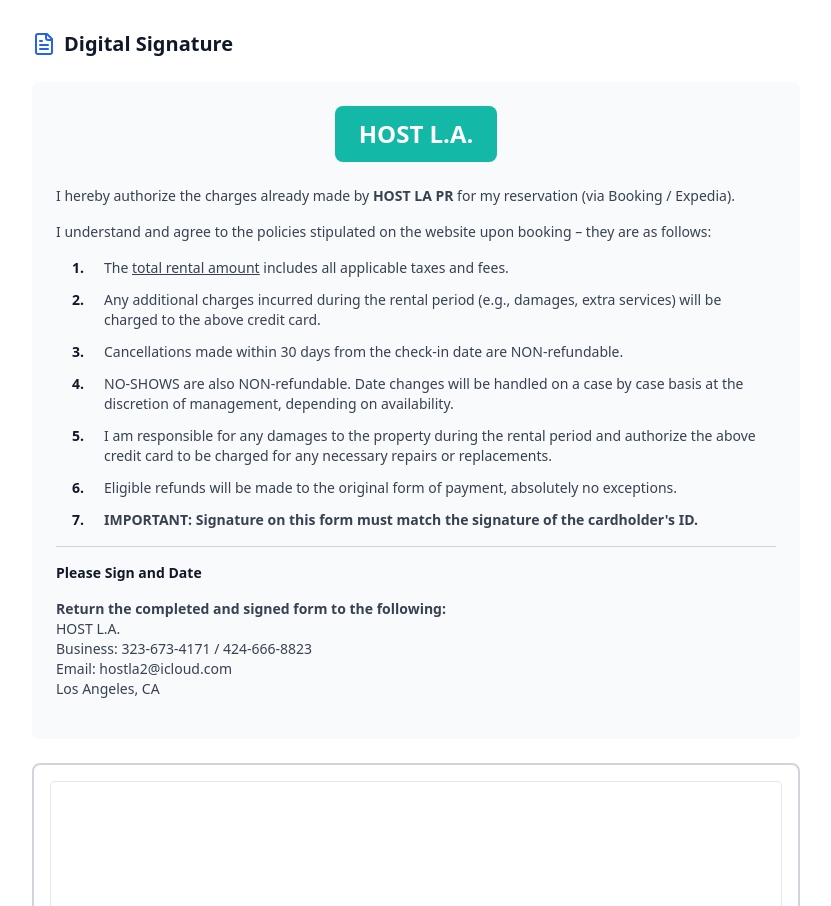
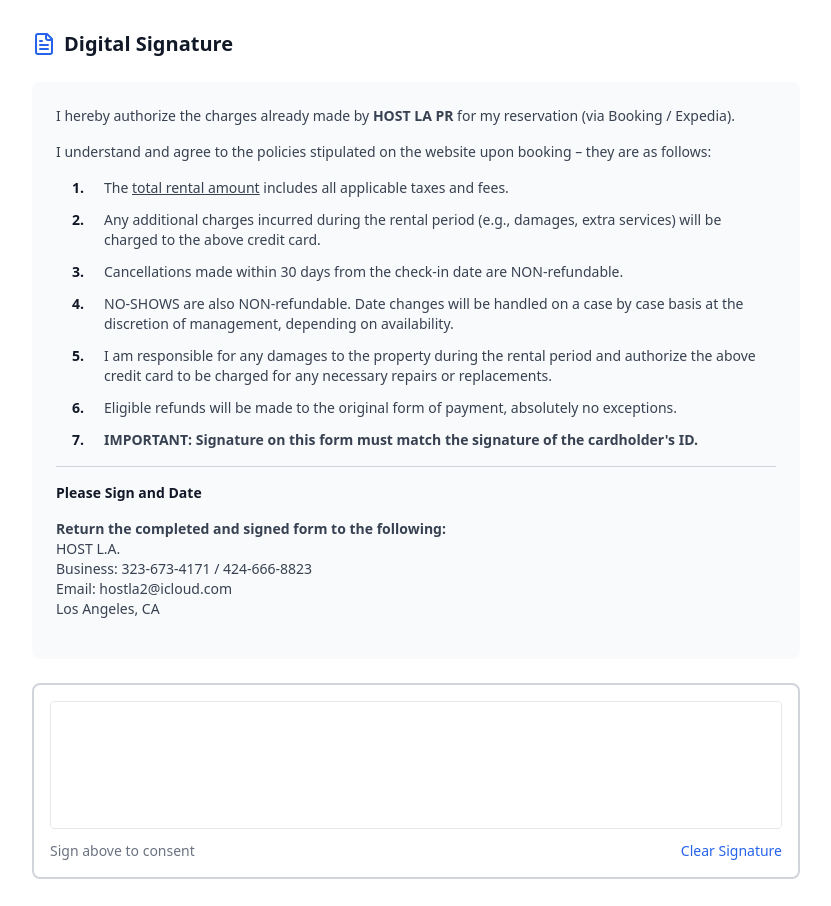
Before and after one commit to SIRXIII/CheckVerify, a React (Vite) app: page /verify in a window 1280 px wide. Shown: the part 942-1848 px from the top of the page, without its empty margins (224-1055 px from the left). Built offline with nearby package versions, Linux system fonts and the light colour scheme; no server answers.

Commit message:
Remove HOST L.A. header from verification form

```diff
--- a/src/pages/VerificationForm.tsx
+++ b/src/pages/VerificationForm.tsx
@@ -350,14 +350,6 @@ export function VerificationForm() {
           </h2>
 
           <div className="bg-gray-50 rounded-lg p-6 mb-6">
-            <div className="flex justify-center mb-6">
-              <div className="bg-teal-500 text-white px-6 py-3 rounded-lg">
-                <div className="flex items-center space-x-2">
-                  <span className="text-2xl font-bold">HOST L.A.</span>
-                </div>
-              </div>
-            </div>
-
             <div className="space-y-4 text-sm text-gray-700">
               <p>
                 I hereby authorize the charges already made by <strong>HOST LA PR</strong> for my reservation (via Booking / Expedia).
```
